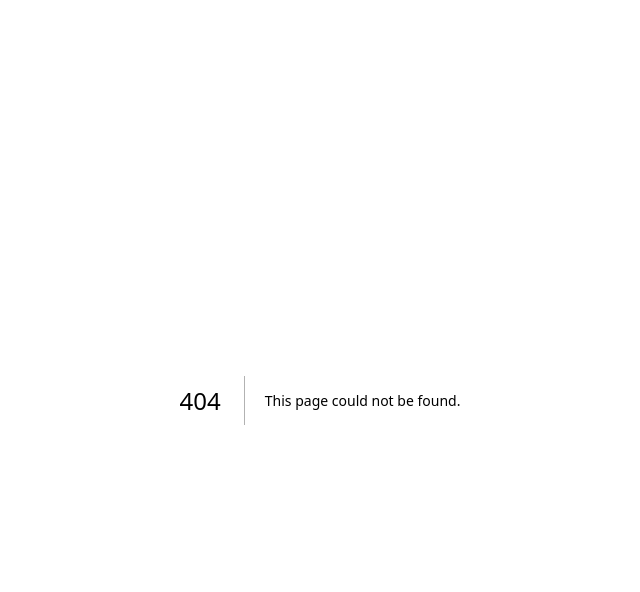
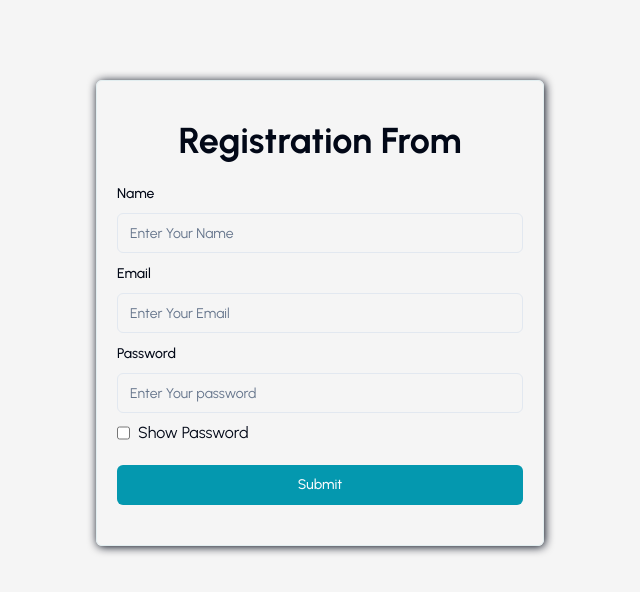
Before and after one commit to sujon-258549/next-js-mert-client, a Next.js app: page /register in a window 1280 px wide. Before the commit this address had no page. Shown: the top 592 px of the page, without its empty margins (320-960 px from the left). Built offline with nearby package versions, Linux system fonts and the light colour scheme.

Commit message:
changed 4 files

```diff
--- /dev/null
+++ b/src/app/register/page.tsx
@@ -0,0 +1,11 @@
+import Register from "@/components/Shared/Register";
+
+const RegisterPage = () => {
+  return (
+    <div>
+      <Register />
+    </div>
+  );
+};
+
+export default RegisterPage;
--- /dev/null
+++ b/src/components/Shared/Register.tsx
@@ -0,0 +1,113 @@
+/* eslint-disable @typescript-eslint/no-explicit-any */
+"use client";
+import { FieldValues, SubmitHandler, useForm } from "react-hook-form";
+import {
+  Form,
+  FormControl,
+  FormDescription,
+  FormField,
+  FormItem,
+  FormLabel,
+  FormMessage,
+} from "../ui/form";
+import { Input } from "../ui/input";
+import { Button } from "../ui/button";
+import { useState } from "react";
+
+const Register = () => {
+  const [shotPassword, setShowPassword] = useState<boolean>();
+  const from = useForm();
+  const submit: SubmitHandler<FieldValues> = (data) => {
+    console.log(data);
+  };
+  return (
+    <section className=" mt-5 md:mt-20">
+      <div className="">
+        <div
+          style={{ boxShadow: "1px 1px 10px" }}
+          className="max-w-md  border rounded-md p-5  mx-auto"
+        >
+          <h1 className=" text-3xl font-bold text-center py-5 md:text-4xl">
+            Registration From
+          </h1>
+          <Form {...from}>
+            <form onSubmit={from.handleSubmit(submit)}>
+              <FormField
+                control={from.control}
+                name="name"
+                render={({ field }) => (
+                  <FormItem>
+                    <FormLabel>Name</FormLabel>
+                    <FormControl>
+                      <Input
+                        {...field}
+                        type="text"
+                        placeholder="Enter Your Name"
+                        value={field.value || ""}
+                      />
+                    </FormControl>
+                    <FormDescription />
+                    <FormMessage />
+                  </FormItem>
+                )}
+              />
+              <div className="relative">
+                <FormField
+                  control={from.control}
+                  name="email"
+                  render={({ field }) => (
+                    <FormItem>
+                      <FormLabel>Email</FormLabel>
+                      <FormControl>
+                        <Input
+                          {...field}
+                          type="email"
+                          placeholder="Enter Your Email"
+                          value={field.value || ""}
+                        />
+                      </FormControl>
+                      <FormDescription />
+                      <FormMessage />
+                    </FormItem>
+                  )}
+                />
+                <div></div>
+              </div>
+              <FormField
+                control={from.control}
+                name="password"
+                render={({ field }) => (
+                  <FormItem>
+                    <FormLabel>Password</FormLabel>
+                    <FormControl>
+                      <Input
+                        {...field}
+                        type={shotPassword ? "text" : "password"}
+                        placeholder="Enter Your password"
+                        value={field.value || ""}
+                      />
+                    </FormControl>
+                    <FormDescription />
+                    <FormMessage />
+                  </FormItem>
+                )}
+              />
+              <div className="flex gap-2">
+                <input
+                  onChange={() => setShowPassword(!shotPassword)}
+                  type="checkbox"
+                />
+                <p>{shotPassword ? "Hide Password" : "Show Password"}</p>
+              </div>
+              <Button className="w-full my-5" type="submit">
+                Submit
+              </Button>
+            </form>
+          </Form>
+        </div>
+      </div>
+    </section>
+  );
+};
+
+export default Register;
--- a/src/components/modules/Home/Banner.tsx
+++ b/src/components/modules/Home/Banner.tsx
@@ -1,45 +1,58 @@
 import { Button } from "@/components/ui/button";
 import Image from "next/image";
 import bannerPng from "../../../assets/Banner/bannerpng.png";
+
 const Banner = () => {
   return (
     <div>
-      <section className=" my-10">
+      <section className="my-10">
         <div
           style={{
             background:
-              'linear-gradient(to bottom,  rgba(255, 255, 255, 0), #ffffffbe), url("/bannerbg2.png"), url("/banner.png")',
+              'linear-gradient(to bottom, rgba(255, 255, 255, 0), #ffffffbe), url("/bannerbg2.png"), url("/banner.png")',
             backgroundSize: "cover",
             backgroundPosition: "center",
-            backgroundRepeat: "no-repeat", // Optional: Full viewport height
+            backgroundRepeat: "no-repeat",
           }}
-          className=" rounded-md lg:h-[516px] md:px-10 lg:flex-row flex-col-reverse px-8 mx-auto py-10 lg:py-0 lg:flex gap-5 items-center md:grid-cols-2"
+          className="rounded-md lg:h-[516px] md:px-10 px-8 mx-auto py-10 lg:py-0 flex flex-col lg:flex-row-reverse  gap-5 items-center"
         >
-          <div className=" lg:w-[60%]">
-            <h1 className="text-3xl md:text-4xl lg:text-5xl font-extrabold">
-              Don't Miss Out on <br />
+          {/* Right Image (Appears First on Mobile) */}
+          <div className="w-full lg:w-[40%] relative  lg:-mt-5 h-[400px] md:h-[500px]">
+            <Image
+              src={bannerPng}
+              alt="Black Friday Banner"
+              className="object-cover"
+              fill
+              sizes="(max-width: 768px) 100vw, 33vw"
+              priority
+            />
+          </div>
+
+          {/* Left Content */}
+          <div className="w-full lg:w-[60%]">
+            <h1 className="text-3xl lg:block hidden md:text-4xl lg:text-5xl font-extrabold">
+              Don,t Miss Out on <br />
               <span className="block my-3">These Unbeatable Black</span>
               Friday Deals!
             </h1>
+            <h1 className=" text-2xl  block text-center lg:hidden md:text-4xl lg:text-5xl font-bold">
+              Don,t Miss Out on These Unbeatable Black Friday Deals!
+            </h1>
 
-            <p className="max-w-2xl mb-6 font-light text-gray-500 lg:mb-8 md:text-lg lg:text-xl dark:text-gray-400 pt-5">
+            <p className="max-w-2xl lg:text-left text-center mb-6 font-light text-gray-500 lg:mb-8 md:text-lg lg:text-xl dark:text-gray-400 pt-5">
               From checkout to global sales tax compliance, companies around the
               world use Flowbite to simplify their payment stack.
             </p>
-            <Button className="inline-flex items-center mr-2 rounded-full hover:text-black text-white justify-center px-5 py-3 text-base font-medium text-center  border border-gray-300  hover:bg-gray-100 focus:ring-4 focus:ring-gray-100 dark:text-white dark:border-gray-700 dark:hover:bg-gray-700 dark:focus:ring-gray-800">
-              Buy Now
-            </Button>
-            <Button className="inline-flex rounded-full items-center hover:text-white justify-center px-5 py-3 text-base font-medium text-center border border-gray-300 bg-transparent hover:bg-customcolor text-black focus:ring-4 focus:ring-gray-100 dark:text-white dark:border-gray-700 dark:hover:bg-gray-700 dark:focus:ring-gray-800">
-              All Products
-            </Button>
-          </div>
-          <div className="lg:w-[40%] relative   md:mt-0 lg:-mt-5 h-[300px] md:h-[500px]">
-            <Image
-              src={bannerPng}
-              alt="banner-png"
-              className="object-cover"
-              fill
-            />
+
+            {/* Buttons */}
+            <div className="flex flex-wrap gap-3">
+              <Button className="inline-flex w-full md:w-32 items-center rounded-full hover:text-black text-white justify-center px-5 py-3 text-base font-medium border border-gray-300 hover:bg-gray-100 focus:ring-4 focus:ring-gray-100">
+                Buy Now
+              </Button>
+              <Button className="inline-flex w-full md:w-32 rounded-full items-center hover:text-white justify-center px-5 py-3 text-base font-medium border border-gray-300 bg-transparent hover:bg-gray-900 text-black focus:ring-4 focus:ring-gray-100">
+                All Products
+              </Button>
+            </div>
           </div>
         </div>
       </section>
--- /dev/null
+++ b/src/components/ui/input.tsx
@@ -0,0 +1,22 @@
+import * as React from "react"
+
+import { cn } from "@/lib/utils"
+
+const Input = React.forwardRef<HTMLInputElement, React.ComponentProps<"input">>(
+  ({ className, type, ...props }, ref) => {
+    return (
+      <input
+        type={type}
+        className={cn(
+          "flex h-10 w-full rounded-md border border-input bg-background px-3 py-2 text-base ring-offset-background file:border-0 file:bg-transparent file:text-sm file:font-medium file:text-foreground placeholder:text-muted-foreground focus-visible:outline-none focus-visible:ring-2 focus-visible:ring-ring focus-visible:ring-offset-2 disabled:cursor-not-allowed disabled:opacity-50 md:text-sm",
+          className
+        )}
+        ref={ref}
+        {...props}
+      />
+    )
+  }
+)
+Input.displayName = "Input"
+
+export { Input }
```
